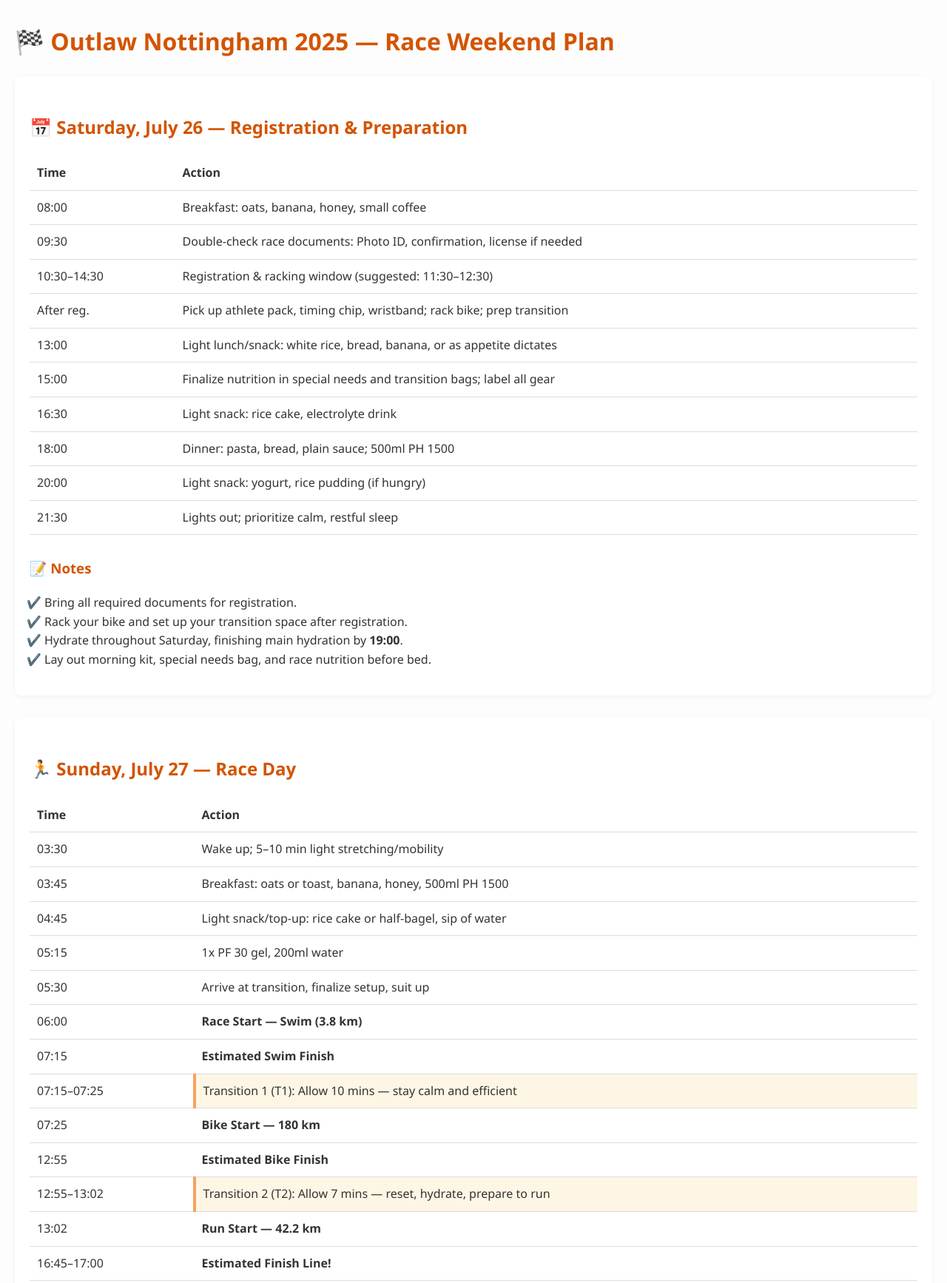
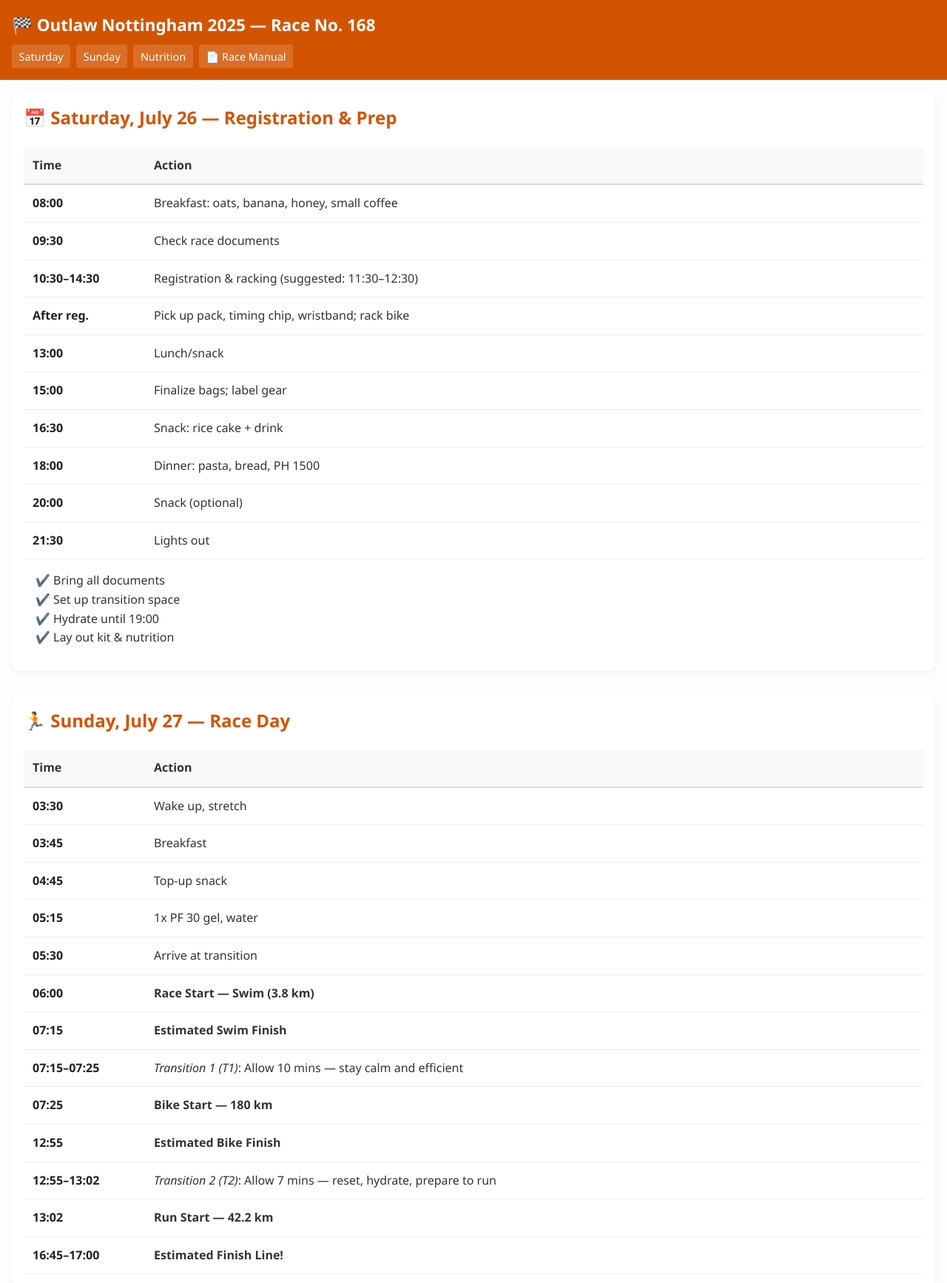
Before and after one commit to TriBridgesComms/TriBridgesComms.github.io, a plain HTML site: page index.html in a window 1280 px wide. Shown: the top 1734 px of the page at 74% size. Drawn offline with Linux system fonts and the light colour scheme.

Commit message:
Update index.html

```diff
--- a/index.html
+++ b/index.html
@@ -1,164 +1,214 @@
-<!DOCTYPE html>
-<html lang="en">
+<!DOCTYPE html><html lang="en">
 <head>
-  <meta charset="UTF-8">
-  <meta name="viewport" content="width=device-width, initial-scale=1">
+  <meta charset="UTF-8" />
+  <meta name="viewport" content="width=device-width, initial-scale=1" />
   <title>Outlaw Nottingham 2025 — Race Weekend Plan</title>
   <style>
+    :root {
+      --orange: #d35400;
+      --accent: #f4a261;
+      --light-bg: #fff;
+      --text: #333;
+      --bg: #fdfdfd;
+      --highlight: #fef6e4;
+    }html {
+  scroll-behavior: smooth;
+}
+
 body {
   font-family: 'Segoe UI', sans-serif;
-      background-color: #fdfdfd;
-      color: #333;
-      margin: 20px;
+  margin: 0;
+  padding: 0;
+  background: var(--bg);
+  color: var(--text);
   line-height: 1.6;
 }
-    h1, h2, h3 {
-      color: #d35400;
-      margin-top: 30px;
+
+header {
+  background: var(--orange);
+  color: white;
+  padding: 1rem;
+  position: sticky;
+  top: 0;
+  z-index: 10;
 }
+
+header h1 {
+  margin: 0;
+  font-size: 1.4rem;
+}
+
+nav {
+  margin-top: 0.5rem;
+  display: flex;
+  flex-wrap: wrap;
+  gap: 0.5rem;
+}
+
+nav a {
+  color: white;
+  text-decoration: none;
+  background: rgba(255, 255, 255, 0.15);
+  padding: 0.3rem 0.6rem;
+  border-radius: 4px;
+  font-size: 0.9rem;
+}
+
+main {
+  padding: 1rem;
+}
+
+section {
+  background: var(--light-bg);
+  border-radius: 10px;
+  box-shadow: 0 2px 6px rgba(0,0,0,0.05);
+  padding: 1rem;
+  margin-bottom: 2rem;
+}
+
+section h2 {
+  color: var(--orange);
+  margin-top: 0;
+}
+
+.highlight {
+  background: var(--highlight);
+  padding: 0.8rem;
+  border-left: 4px solid var(--accent);
+  margin: 1rem 0;
+}
+
+ul li::marker {
+  content: "✔️ ";
+}
+
 table {
   width: 100%;
   border-collapse: collapse;
-      margin-bottom: 20px;
-    }
-    th, td {
-      padding: 10px;
-      border-bottom: 1px solid #ddd;
-      text-align: left;
-    }
-    ul {
-      padding-left: 20px;
-    }
-    ul li::marker {
-      content: "✔️ ";
-    }
-    .section {
-      background-color: #fff;
-      padding: 20px;
-      margin-bottom: 30px;
-      border-radius: 8px;
-      box-shadow: 0 2px 6px rgba(0,0,0,0.05);
-    }
-    .highlight {
-      background-color: #fef6e4;
-      padding: 10px;
-      border-left: 4px solid #f4a261;
-      margin: 10px 0;
+  margin-top: 1rem;
+  font-size: 1rem;
 }
 
-    /* PRINT STYLING */
-    @media print {
-      body {
-        background: white;
-        color: black;
-        margin: 0;
-        font-size: 12pt;
+th {
+  background-color: #f9f9f9;
+  color: #333;
+  text-align: left;
+  font-weight: bold;
+  padding: 0.75rem;
+  border-bottom: 2px solid #ddd;
 }
-      .section {
-        box-shadow: none;
-        page-break-inside: avoid;
-        margin-bottom: 10px;
-        padding: 10px;
+
+td {
+  padding: 0.75rem;
+  border-bottom: 1px solid #eee;
 }
-      .highlight {
-        background-color: #fff3cd !important;
-        border-left: 4px solid #f4a261;
+
+td:first-child {
+  font-weight: bold;
+  color: #222;
+  width: 140px;
 }
-      h1, h2, h3 {
-        color: black;
+
+@media (max-width: 600px) {
+  table, thead, tbody, tr, th, td {
+    display: block;
   }
-      table, th, td {
-        border: 1px solid #999;
+  thead {
+    display: none;
+  }
+  tr {
+    margin-bottom: 1rem;
+    border-bottom: 1px solid #ccc;
+  }
+  td {
+    padding: 0.5rem;
+    border: none;
+  }
+  td:first-child {
+    font-weight: bold;
+    color: var(--orange);
   }
 }
+
   </style>
 </head>
 <body>
-
-  <h1>🏁 Outlaw Nottingham 2025 — Race Weekend Plan</h1>
-
-  <div class="section">
-    <h2>📅 Saturday, July 26 — Registration & Preparation</h2>
+  <header>
+    <h1>🏁 Outlaw Nottingham 2025 — Race No. 168</h1>
+    <nav>
+      <a href="#saturday">Saturday</a>
+      <a href="#sunday">Sunday</a>
+      <a href="#nutrition">Nutrition</a>
+      <a href="Outlaw Nottingham 2025 — Race Weekend Plan.pdf" target="_blank">📄 Race Manual</a>
+    </nav>
+  </header>  <main>
+    <section id="saturday">
+      <h2>📅 Saturday, July 26 — Registration & Prep</h2>
       <table>
+        <thead>
           <tr><th>Time</th><th>Action</th></tr>
+        </thead>
+        <tbody>
           <tr><td>08:00</td><td>Breakfast: oats, banana, honey, small coffee</td></tr>
-      <tr><td>09:30</td><td>Double-check race documents: Photo ID, confirmation, license if needed</td></tr>
-      <tr><td>10:30–14:30</td><td>Registration & racking window (suggested: 11:30–12:30)</td></tr>
-      <tr><td>After reg.</td><td>Pick up athlete pack, timing chip, wristband; rack bike; prep transition</td></tr>
-      <tr><td>13:00</td><td>Light lunch/snack: white rice, bread, banana, or as appetite dictates</td></tr>
-      <tr><td>15:00</td><td>Finalize nutrition in special needs and transition bags; label all gear</td></tr>
-      <tr><td>16:30</td><td>Light snack: rice cake, electrolyte drink</td></tr>
-      <tr><td>18:00</td><td>Dinner: pasta, bread, plain sauce; 500ml PH 1500</td></tr>
-      <tr><td>20:00</td><td>Light snack: yogurt, rice pudding (if hungry)</td></tr>
-      <tr><td>21:30</td><td>Lights out; prioritize calm, restful sleep</td></tr>
+          <tr><td>09:30</td><td>Check race documents</td></tr>
+          <tr><td>10:30–14:30</td><td>Registration & racking (suggested: 11:30–12:30)</td></tr>
+          <tr><td>After reg.</td><td>Pick up pack, timing chip, wristband; rack bike</td></tr>
+          <tr><td>13:00</td><td>Lunch/snack</td></tr>
+          <tr><td>15:00</td><td>Finalize bags; label gear</td></tr>
+          <tr><td>16:30</td><td>Snack: rice cake + drink</td></tr>
+          <tr><td>18:00</td><td>Dinner: pasta, bread, PH 1500</td></tr>
+          <tr><td>20:00</td><td>Snack (optional)</td></tr>
+          <tr><td>21:30</td><td>Lights out</td></tr>
+        </tbody>
       </table>
-
-    <h3>📝 Notes</h3>
       <ul>
-      <li>Bring all required documents for registration.</li>
-      <li>Rack your bike and set up your transition space after registration.</li>
-      <li>Hydrate throughout Saturday, finishing main hydration by <strong>19:00</strong>.</li>
-      <li>Lay out morning kit, special needs bag, and race nutrition before bed.</li>
+        <li>Bring all documents</li>
+        <li>Set up transition space</li>
+        <li>Hydrate until 19:00</li>
+        <li>Lay out kit & nutrition</li>
       </ul>
-  </div>
-
-  <div class="section">
+    </section><section id="sunday">
   <h2>🏃 Sunday, July 27 — Race Day</h2>
   <table>
+    <thead>
       <tr><th>Time</th><th>Action</th></tr>
-      <tr><td>03:30</td><td>Wake up; 5–10 min light stretching/mobility</td></tr>
-      <tr><td>03:45</td><td>Breakfast: oats or toast, banana, honey, 500ml PH 1500</td></tr>
-      <tr><td>04:45</td><td>Light snack/top-up: rice cake or half-bagel, sip of water</td></tr>
-      <tr><td>05:15</td><td>1x PF 30 gel, 200ml water</td></tr>
-      <tr><td>05:30</td><td>Arrive at transition, finalize setup, suit up</td></tr>
+    </thead>
+    <tbody>
+      <tr><td>03:30</td><td>Wake up, stretch</td></tr>
+      <tr><td>03:45</td><td>Breakfast</td></tr>
+      <tr><td>04:45</td><td>Top-up snack</td></tr>
+      <tr><td>05:15</td><td>1x PF 30 gel, water</td></tr>
+      <tr><td>05:30</td><td>Arrive at transition</td></tr>
       <tr><td>06:00</td><td><strong>Race Start — Swim (3.8 km)</strong></td></tr>
       <tr><td>07:15</td><td><strong>Estimated Swim Finish</strong></td></tr>
-      <tr><td>07:15–07:25</td><td class="highlight">Transition 1 (T1): Allow 10 mins — stay calm and efficient</td></tr>
+      <tr><td>07:15–07:25</td><td><em>Transition 1 (T1)</em>: Allow 10 mins — stay calm and efficient</td></tr>
       <tr><td>07:25</td><td><strong>Bike Start — 180 km</strong></td></tr>
       <tr><td>12:55</td><td><strong>Estimated Bike Finish</strong></td></tr>
-      <tr><td>12:55–13:02</td><td class="highlight">Transition 2 (T2): Allow 7 mins — reset, hydrate, prepare to run</td></tr>
+      <tr><td>12:55–13:02</td><td><em>Transition 2 (T2)</em>: Allow 7 mins — reset, hydrate, prepare to run</td></tr>
       <tr><td>13:02</td><td><strong>Run Start — 42.2 km</strong></td></tr>
       <tr><td>16:45–17:00</td><td><strong>Estimated Finish Line!</strong></td></tr>
+    </tbody>
   </table>
-  </div>
+</section>
 
-  <div class="section">
-    <h2>🧠 Key Pacing & Nutrition</h2>
+<section id="nutrition">
+  <h2>🧠 Key Pacing, Nutrition & Aid Stations</h2>
+  <table>
+    <thead><tr><th>Discipline</th><th>Strategy</th></tr></thead>
+    <tbody>
+      <tr><td><strong>Swim</strong> (3.8 km)</td><td>Target 1:15:00 (1:58/100m); settle early, steady effort</td></tr>
+      <tr><td><strong>Bike</strong> (180 km)</td><td>Target 5:30–5:40; 190W NP; 750ml/hr fluids, 75g/hr carbs; reload at Aslockton</td></tr>
+      <tr><td><strong>Run</strong> (42.2 km)</td><td>Start 5:30–5:45/km, build to 5:15–5:30/km; gel every 40–45 min; hydrate at stations</td></tr>
+      <tr><td><strong>Transition</strong></td><td>500m jog; T1: 10 min, T2: 7 min; stay calm and efficient</td></tr>
+    </tbody>
+  </table>
+  <h3 style="margin-top: 1.5rem; color: var(--orange);">🧃 Aid Station Summary</h3>
+  <ul>
+    <li><strong>Bike Course</strong>: Eden Hall & Aslockton — water, isotonic drink, gels. Special needs at Aslockton.</li>
+    <li><strong>Run Course</strong>: Every 2–3 km — water, electrolyte, gels, fruit (e.g. bananas), cola at some stations.</li>
+  </ul>
+</section>
 
-    <h3>🏊 Swim — 3.8 km (Target: 1:15:00)</h3>
-    <ul>
-      <li>Target pace: <strong>1:58/100m</strong></li>
-      <li>Steady effort; sight and settle early</li>
-    </ul>
-
-    <h3>🚴 Bike — 180 km (Target: 5:30–5:40)</h3>
-    <ul>
-      <li>Normalized Power: <strong>190W</strong> (0.68 IF, 280W FTP)</li>
-      <li>Nutrition: <strong>750ml fluids/hour</strong> (6 bottles), <strong>75g carbs/hour</strong> (14–16 gels)</li>
-      <li>Reload bottles at <strong>Aslockton</strong> (special needs, each lap)</li>
-      <li>On-course nutrition available at <strong>Eden Hall/Aslockton</strong></li>
-    </ul>
-
-    <h3>🏃 Run — 42.2 km (Target: 3:45–4:00)</h3>
-    <ul>
-      <li>Start pace: <strong>5:30–5:45/km</strong>, build to <strong>5:15–5:30/km</strong> if feeling strong</li>
-      <li>Gel every <strong>40–45 min</strong>, drink water/electrolyte at every station</li>
-      <li>Adjust pace after <strong>30 km</strong> to finish strong</li>
-    </ul>
-  </div>
-
-  <div class="section">
-    <h2>✅ Final Checklist</h2>
-    <ul>
-      <li>Registration docs and ID packed</li>
-      <li>Bike racked, kit and nutrition labeled and prepped</li>
-      <li>Special needs bag handed in</li>
-      <li>Garmin charged and race file loaded</li>
-      <li>Timing chip and number wristband ready</li>
-      <li>Rested and mentally prepared</li>
-    </ul>
-  </div>
-
+  </main>
 </body>
 </html>
-``
```
Lines whose indentation alone changed are shown as unchanged.
